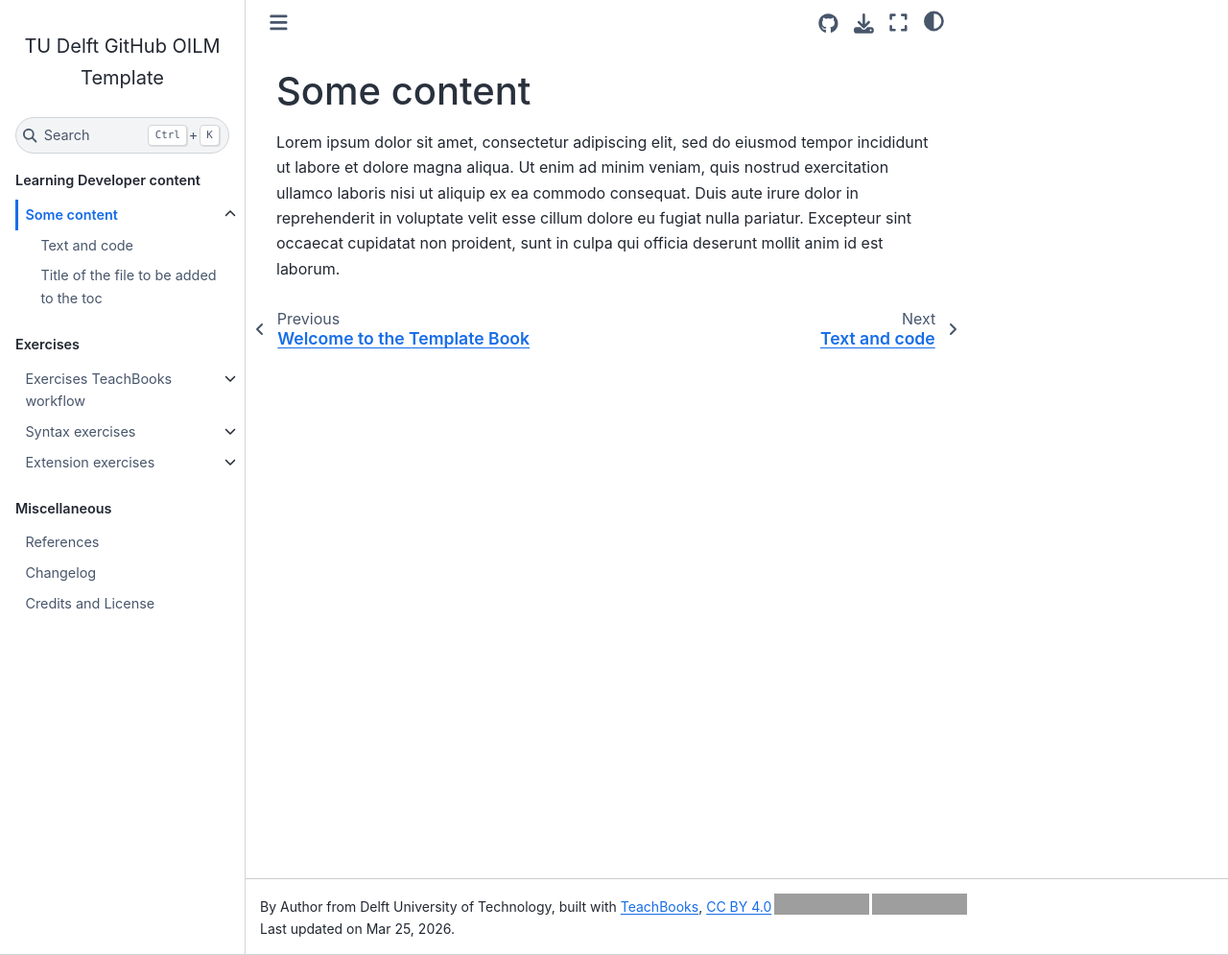
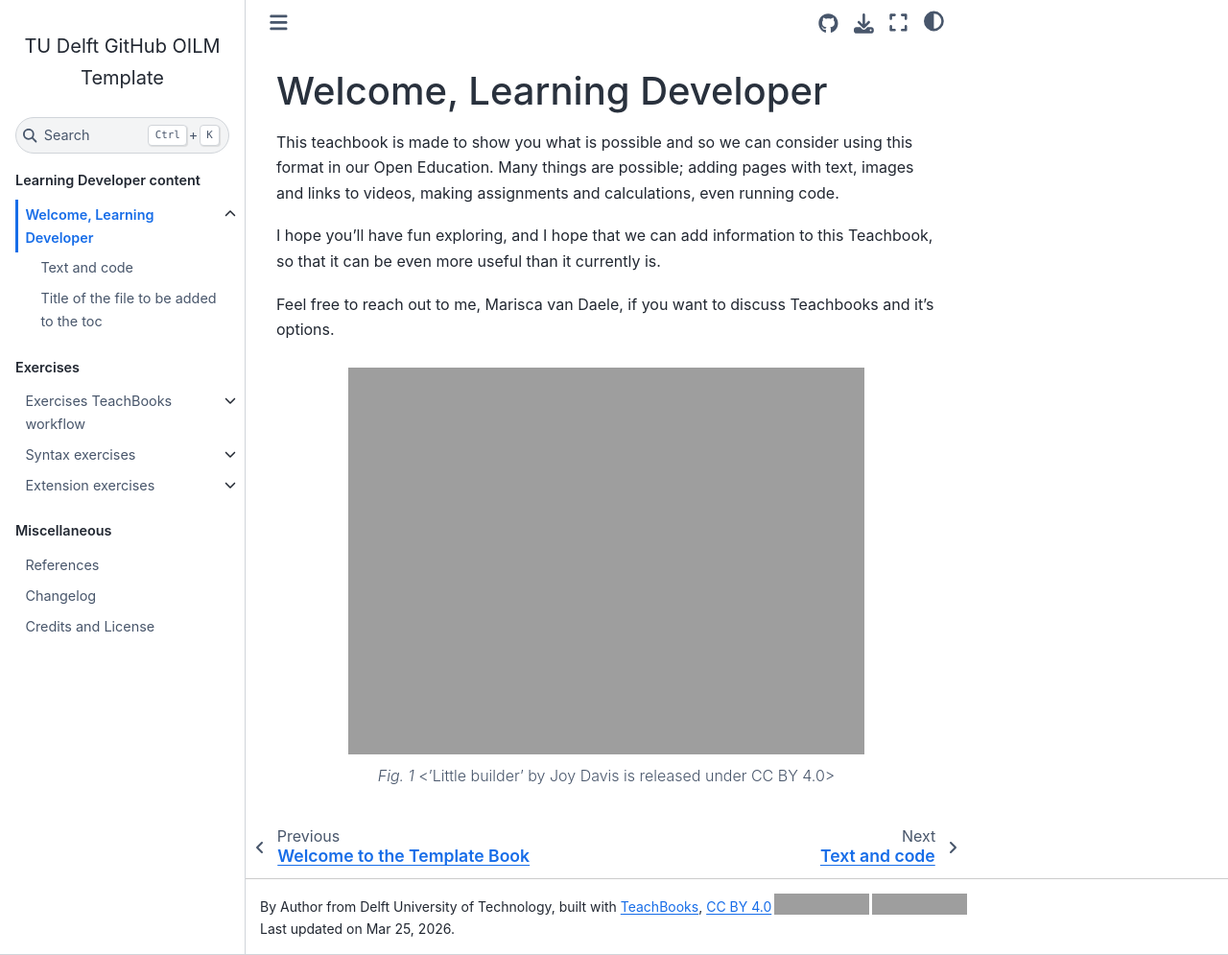
Before and after one commit to MariscaVanDaele/LDTeachbookTest, a Jupyter Book: the page built from book/some_content/overview.md, in a window 1280 px wide and 995 px high. Shown: the whole window at 96% size. Built offline with Jupyter Book 1.0.4 settings and Sphinx 7.4.7 and the Sphinx Book theme 1.1.4, drawn with Linux system fonts in a browser that asks for light colours; comment, search, counter and statistics services are not loaded; grey boxes are pictures that could not be loaded.

Commit message:
Update overview.md
Created a welcome text and added an image

````diff
--- a/book/some_content/overview.md
+++ b/book/some_content/overview.md
@@ -1,3 +1,15 @@
-# Some content
+# Welcome, Learning Developer
 
-Lorem ipsum dolor sit amet, consectetur adipiscing elit, sed do eiusmod tempor incididunt ut labore et dolore magna aliqua. Ut enim ad minim veniam, quis nostrud exercitation ullamco laboris nisi ut aliquip ex ea commodo consequat. Duis aute irure dolor in reprehenderit in voluptate velit esse cillum dolore eu fugiat nulla pariatur. Excepteur sint occaecat cupidatat non proident, sunt in culpa qui officia deserunt mollit anim id est laborum.
+This teachbook is made to show you what is possible and so we can consider using this format in our Open Education. Many things are possible; adding pages with text, images and links to videos, making assignments and calculations, even running code.
+
+I hope you'll have fun exploring, and I hope that we can add information to this Teachbook, so that it can be even more useful than it currently is.
+
+Feel free to reach out to me, Marisca van Daele, if you want to discuss Teachbooks and it's options.
+
+```{figure} images/'Little builder' by Joy Davis is released under CC BY 4.0.jpg
+---
+width: 80%
+align: center
+---
+<'Little builder' by Joy Davis is released under CC BY 4.0>
+```
````
